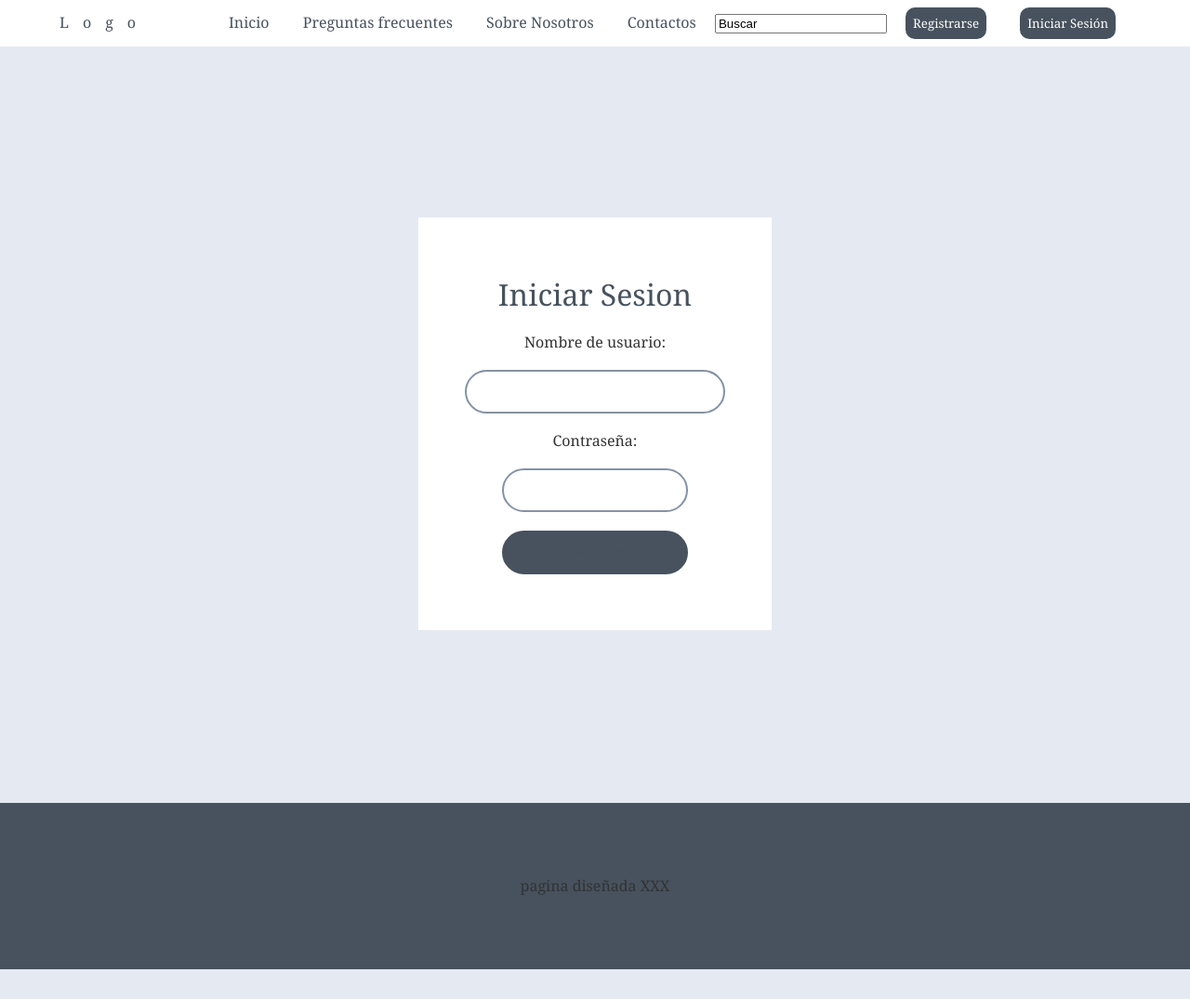
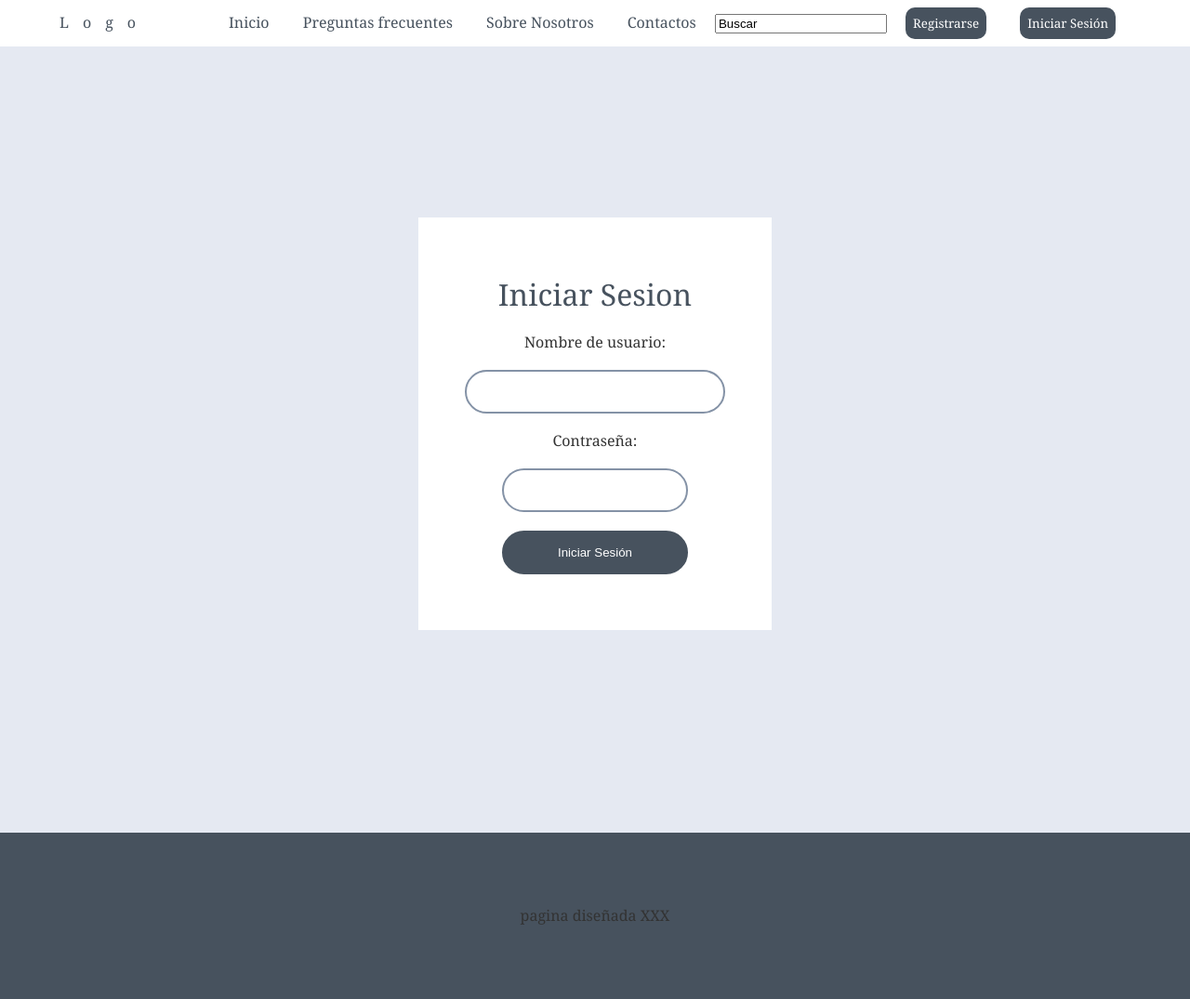
Before and after one commit to Frank-Unsa/FrontendPrueba, a Django app: page /login/ in a window 1280 px wide. Shown: the whole page at 93% size. Before the commit the page ends 1043 px from the top, so only its background shows below. Run offline with Django 3.2, Linux system fonts and the light colour scheme.

Commit message:
Botones y mejora de footer

```diff
--- a/static/css/estilos.css
+++ b/static/css/estilos.css
@@ -81,6 +81,7 @@ h1{
     padding-top: 4rem;
     min-height: calc(80% - 4rem);
     background: #E5E9F2;
+    padding-bottom: 2rem;
   }
 .footer{
     background: #47525E;
--- a/static/css/login.css
+++ b/static/css/login.css
@@ -56,7 +56,7 @@
     border: 2px solid #47525E;
     padding: 14px 40px;
     outline: none;
-    color: #47525E;
+    color: white;
     border-radius: 24px;
     transition: 0.25s;
     cursor: pointer;
@@ -64,4 +64,5 @@
 
 .form button[type="submit"]:hover {
     background: none;
+    color: #47525E;
 }
```
